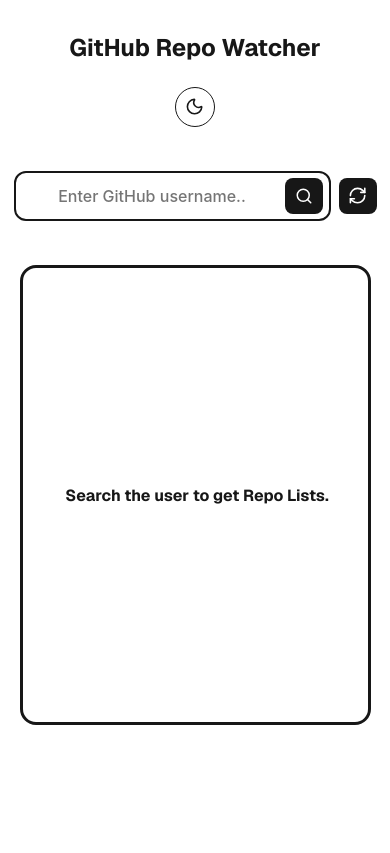
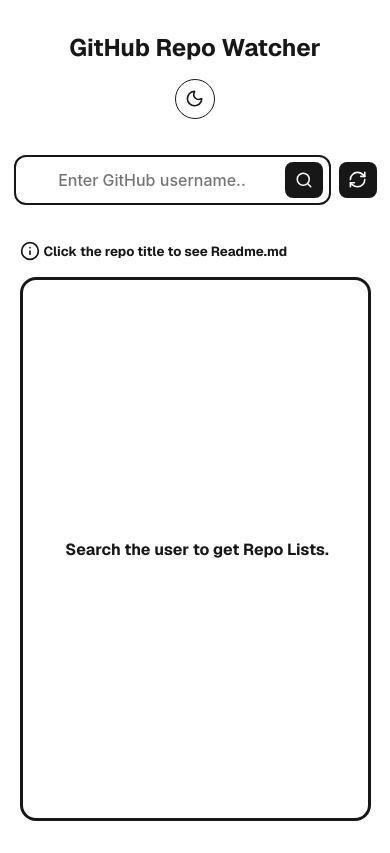
Before and after one commit to FeelsBlack/github-repo-watcher, a Next.js app: page / in a window 390 px wide. Built offline with nearby package versions, Linux system fonts and the light colour scheme.

Commit message:
feat: [HARDI] Remove Tooltip, Adding GSAP, Add Info and Tweak UIs

```diff
--- a/package.json
+++ b/package.json
@@ -16,6 +16,7 @@
   "dependencies": {
     "@reduxjs/toolkit": "^2.8.2",
     "axios": "^1.9.0",
+    "gsap": "^3.13.0",
     "lucide-react": "^0.513.0",
     "next": "15.3.3",
     "react": "^19.0.0",
--- a/src/app/components/ListChild.tsx
+++ b/src/app/components/ListChild.tsx
@@ -1,4 +1,4 @@
-import React, { useRef, useState } from "react";
+import React, { useRef } from "react";
 import { Repo } from "../store/slice";
 import { Eye, GitFork, Stars } from "lucide-react";
 import "./styles/ListChild.css";
@@ -9,32 +9,13 @@
 }
 
 export const ListChild = ({ repo, onSelect }: ListChildProps) => {
-  const [tooltipVisible, setTooltipVisible] = useState(false);
-  const [tooltipPosition, setTooltipPosition] = useState({ top: 0, left: 0 });
   const ref = useRef<HTMLDivElement>(null);
-
-  const handleMouseEnter = () => {
-    if (ref.current) {
-      const rect = ref.current.getBoundingClientRect();
-      setTooltipPosition({
-      top: rect.top + window.scrollY - 55,
-      left: rect.left + window.scrollX + rect.width / 2,
-      });
-      setTooltipVisible(true);
-    }
-  };
-
-  const handleMouseLeave = () => {
-    setTooltipVisible(false);
-  };
 
   return (
     <div
       className="child-container"
       key={repo.id}
       ref={ref}
-      onMouseEnter={handleMouseEnter}
-      onMouseLeave={handleMouseLeave}
     >
       <h3
         onClick={(e) => {
@@ -61,20 +42,6 @@
           {repo.stargazers_count}
         </span>
       </div>
-      {tooltipVisible && (
-        <div
-          className="tooltip"
-          style={{
-            top: tooltipPosition.top,
-            left: tooltipPosition.left,
-          }}
-        >
-          Click title to see Readme.md of:
-          <span style={{ fontWeight: "bold", marginLeft: "4px" }}>
-            {repo.name}
-          </span>
-        </div>
-      )}
     </div>
   );
 };
--- a/src/app/components/styles/List.css
+++ b/src/app/components/styles/List.css
@@ -17,6 +17,11 @@
     justify-content: center;
 }
 
+@media screen and (max-width: 768px) {
+    .lists-container {
+        height: 60dvh;
+    }
+}
 .back-error {
     position: absolute;
     left: 1rem;
--- a/src/app/components/styles/ListChild.css
+++ b/src/app/components/styles/ListChild.css
@@ -44,37 +44,3 @@
 span {
     font-size: 14px;
 }
-
-.tooltip {
-  position: absolute;
-  background: var(--foreground);
-  color: var(--background);
-  padding: 5px 10px;
-  border-radius: 5px;
-  display: flex;
-  transform: translateX(-50%);
-  align-items: center;
-  flex-direction: column;
-  transition-duration: 0.2s;
-  pointer-events: none;
-  letter-spacing: 0.5px;
-  z-index: 99;
-  opacity: 1;
-  transition-duration: 0.3s;
-  z-index: 9999;
-  font-size: 12px;
-}
-
-.tooltip::before {
-  position: absolute;
-  content: "";
-  width: 10px;
-  height: 10px;
-  background: var(--foreground);
-  background-size: 1000%;
-  background-position: center;
-  transform: rotate(45deg);
-  bottom: -10%;
-  transition-duration: 0.3s;
-  z-index: 99;
-}
--- a/src/app/page.module.css
+++ b/src/app/page.module.css
@@ -12,9 +12,20 @@
   align-items: center;
   justify-items: center;
   min-height: 100svh;
-  padding: 80px;
-  gap: 24px;
+  padding: 80px 80px 60px 80px;
+  gap: 16px;
   font-family: var(--font-geist-sans);
+}
+
+.infoContainer {
+  display: flex;
+  align-items: center;
+  width: 90dvw;
+  gap: 0.25rem;
+  text-align: start;
+  justify-content: start;
+  margin-bottom: 1rem;
+  transition: 0.5s;
 }
 
 @media (prefers-color-scheme: dark) {
--- a/src/app/page.tsx
+++ b/src/app/page.tsx
@@ -13,30 +13,73 @@
 import { Readme } from "./components/Readme";
 import { SearchBar } from "./components/SearchBar";
 import { List } from "./components/List";
-import { useCallback } from "react";
+import { useCallback, useEffect, useRef } from "react";
+import gsap from "gsap";
+import { Info } from "lucide-react";
 
 function PageContent() {
-  const { username, repos, readme, error } = useSelector((state: RootState) => state.github);
+  const { username, repos, readme, error } = useSelector(
+    (state: RootState) => state.github
+  );
   const dispatch = useDispatch<AppDispatch>();
+  const titleRef = useRef<HTMLHeadingElement>(null);
 
-  const handleSearch = useCallback((user: string) => {
+  const handleSearch = useCallback(
+    (user: string) => {
       dispatch(setUsername(user));
       dispatch(clearReadme());
       dispatch(fetchRepos(user));
-  }, [dispatch]);
+    },
+    [dispatch]
+  );
 
-  const handleSelectRepo = useCallback((repoName: string) => {
+  const handleSelectRepo = useCallback(
+    (repoName: string) => {
       dispatch(fetchReadme({ username, repoName }));
-  }, [dispatch, username]);
+    },
+    [dispatch, username]
+  );
+
+  useEffect(() => {
+    if (titleRef.current && titleRef.current.children.length > 0) {
+      gsap.fromTo(
+        titleRef.current.children,
+        {
+          y: 50,
+          opacity: 0,
+        },
+        {
+          y: 0,
+          opacity: 1,
+          stagger: 0.2,
+          duration: 0.8,
+          ease: "power3.out",
+          scrollTrigger: {
+            trigger: titleRef.current,
+            start: "top 80%",
+            toggleActions: "play none none none",
+          },
+        }
+      );
+    }
+  }, [readme]);
 
   return readme ? (
+    <div ref={titleRef}>
       <Readme content={readme} />
+    </div>
   ) : (
-    <div className={styles.page}>
+    <div className={styles.page} ref={titleRef}>
       <h2>GitHub Repo Watcher</h2>
       <ModeToggle />
       <SearchBar onSearch={handleSearch} />
+      <div>
+        <div className={styles.infoContainer}>
+          <Info size={20}/>
+          <h5>Click the repo title to see Readme.md</h5>
+        </div>
         <List repos={repos} onSelect={handleSelectRepo} error={error} />
+      </div>
     </div>
   );
 }
```
Also changed, not shown: 1 other file (tests, documents, lock files or other folders). Lines whose indentation alone changed are shown as unchanged.
